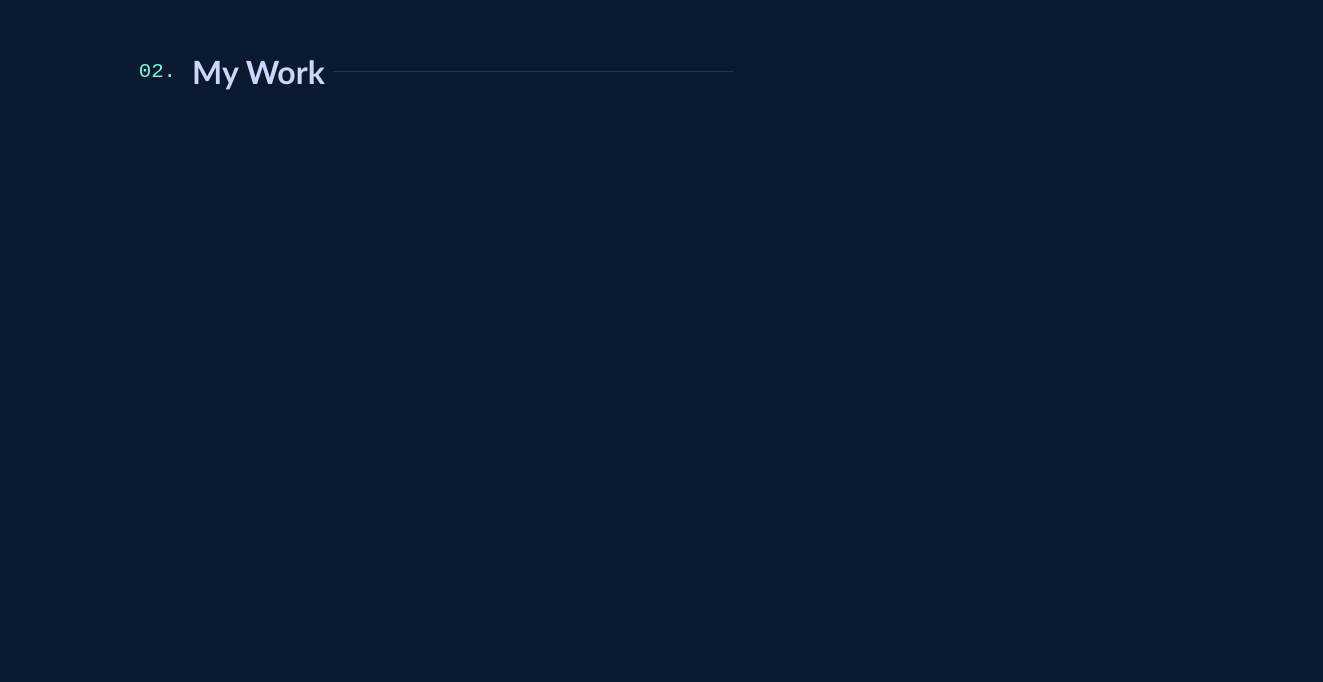
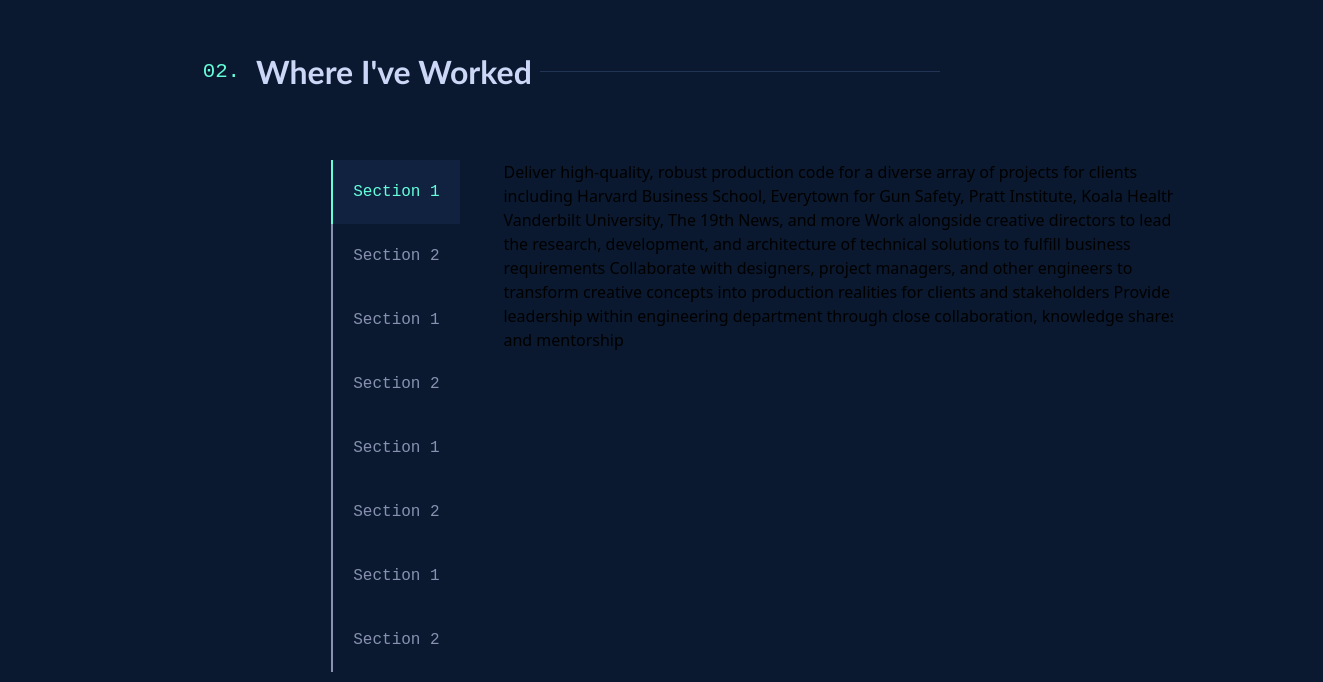
Before and after one commit to Bilal-2/Portfolio, a React (Vite) app: page / in a window 1280 px wide. Shown: the part 1616-2298 px from the top of the page, 1323 px wide, since content can reach past the window. Built offline with nearby package versions, Linux system fonts and the light colour scheme.

Commit message:
Work section (in progress}

```diff
--- /dev/null
+++ b/src/Components/SectionWithContent.jsx
@@ -0,0 +1,52 @@
+import React, { useState } from 'react';
+
+const SectionWithContent = ({ sections }) => {
+    const [activeSection, setActiveSection] = useState(0);
+
+    return (
+        <div className="w-full">
+            <div className="lg:grid lg:grid-cols-5 lg:gap-0 sm:grid sm:grid-cols-5 sm:gap-6 md:grid md:grid-cols-5 md:gap-0">
+                <div className="col-start-1 col-span-1 lg:flex flex-col  items-center justify-center w-3/4 ">
+                    {sections.map((section, index) => (
+                        <button
+                            key={index}
+                            className={`lg:h-[3rem] lg:text-[1rem] sm:h-[4rem] text-center w-full sm:text-[1.3rem] md:h-[4rem] md:text-[1rem]  font-sf-mono hover:bg-LightNavy
+                            ${index === activeSection ? 'text-Green border-l-2 border-Green transition-colors bg-LightNavy' : 'text-Slate border-l-2 border-Slate'}`}
+                            onClick={() => setActiveSection(index)}
+                        >
+                            {section.name}
+                        </button>
+                    ))}
+                </div>
+                <div className="col-start-2 col-span-4 w-full">
+                {sections[activeSection].content}
+            </div>
+            </div>
+
+
+
+            {/* <div className='lg:grid lg:grid-cols-5 lg:gap-6 sm:grid sm:grid-cols-5 sm:gap-6 md:grid md:grid-cols-5 md:gap-6'>
+                <div className=' col-start-1 col-span-1 lg:flex flex-col  items-center justify-center w-full border-l-2 border-Slate'>
+                    <div className='lg:h-[4rem] lg:text-[2rem] lg:text-Slate sm:h-[4rem] text-center w-full sm:text-[2rem] sm:text-Slate md:h-[4rem] md:text-[2rem] md:text-Slate border-l-2 border-Green'>
+                        Name
+                    </div>
+                    <div className='lg:h-[4rem] lg:text-[2rem] lg:text-Slate sm:h-[4rem] text-center w-full sm:text-[2rem] sm:text-Slate md:h-[4rem] md:text-[2rem] md:text-Slate'>
+                        Name
+                    </div>
+                    <div className='lg:h-[4rem] lg:text-[2rem] lg:text-Slate sm:h-[4rem] text-center w-full sm:text-[2rem] sm:text-Slate md:h-[4rem] md:text-[2rem] md:text-Slate'>
+                        Name
+                    </div>
+
+                </div>
+                <div className='col-start-2 col-span-4' >for Details</div>
+
+
+            </div> */}
+
+
+
+        </div>
+    );
+};
+
+export default SectionWithContent;
--- a/src/Components/Work.jsx
+++ /dev/null
@@ -1,20 +0,0 @@
-import React from 'react'
-
-export default function Work() {
-  return (
-    <div className='h-auto sm:h-screen md:h-screen lg:h-screen px-[2rem] '>
-
-      <div className="flex items-center space-x-4">
-        <h1 className="text-[1rem] sm:text-[1.3rem] md:text-[1.3rem] lg:text-[1.3rem] text-Green font-sf-mono">
-          02.
-        </h1>
-        <div className="flex items-center space-x-2"> {/* Wrap the About Me heading and hr in a div */}
-          <h2 className="text-[1.5rem] sm:text-[2rem] md:text-[2rem] lg:text-[2rem] text-LightestSlate font-calibri font-semibold">
-            My Work
-          </h2>
-          <hr className="border-t border-LightestNavy h-[2px]  w-[5rem] md:w-[25rem] sm:w-[25rem] lg:w-[25rem]" /> {/* Adjust width and height as needed */}
-        </div>
-      </div>
-    </div>
-  )
-}
--- /dev/null
+++ b/src/Components/Works.jsx
@@ -0,0 +1,96 @@
+import React, { useState } from 'react'
+import SectionWithContent from './SectionWithContent';
+
+export default function Works() {
+    const sections = [
+        {
+          name: 'Section 1',
+          content: <p>Deliver high-quality, robust production code for a diverse array of projects for clients including Harvard Business School, Everytown for Gun Safety, Pratt Institute, Koala Health, Vanderbilt University, The 19th News, and more
+          Work alongside creative directors to lead the research, development, and architecture of technical solutions to fulfill business requirements
+          Collaborate with designers, project managers, and other engineers to transform creative concepts into production realities for clients and stakeholders
+          Provide leadership within engineering department through close collaboration, knowledge shares, and mentorship</p>,
+        },
+        {
+          name: 'Section 2',
+          content: <p>This is content for Section 2</p>,
+        },
+        {
+            name: 'Section 1',
+            content: <p>Deliver high-quality, robust production code for a diverse array of projects for clients including Harvard Business School, Everytown for Gun Safety, Pratt Institute, Koala Health, Vanderbilt University, The 19th News, and more
+            Work alongside creative directors to lead the research, development, and architecture of technical solutions to fulfill business requirements
+            Collaborate with designers, project managers, and other engineers to transform creative concepts into production realities for clients and stakeholders
+            Provide leadership within engineering department through close collaboration, knowledge shares, and mentorship</p>,
+          },
+          {
+            name: 'Section 2',
+            content: <p>This is content for Section 2</p>,
+          },
+          {
+            name: 'Section 1',
+            content: <p>Deliver high-quality, robust production code for a diverse array of projects for clients including Harvard Business School, Everytown for Gun Safety, Pratt Institute, Koala Health, Vanderbilt University, The 19th News, and more
+            Work alongside creative directors to lead the research, development, and architecture of technical solutions to fulfill business requirements
+            Collaborate with designers, project managers, and other engineers to transform creative concepts into production realities for clients and stakeholders
+            Provide leadership within engineering department through close collaboration, knowledge shares, and mentorship</p>,
+          },
+          {
+            name: 'Section 2',
+            content: <p>This is content for Section 2</p>,
+          },
+          {
+            name: 'Section 1',
+            content: <p>Deliver high-quality, robust production code for a diverse array of projects for clients including Harvard Business School, Everytown for Gun Safety, Pratt Institute, Koala Health, Vanderbilt University, The 19th News, and more
+            Work alongside creative directors to lead the research, development, and architecture of technical solutions to fulfill business requirements
+            Collaborate with designers, project managers, and other engineers to transform creative concepts into production realities for clients and stakeholders
+            Provide leadership within engineering department through close collaboration, knowledge shares, and mentorship</p>,
+          },
+          {
+            name: 'Section 2',
+            content: <p>This is content for Section 2</p>,
+          }
+
+        // Add more sections as needed
+      ];
+    return (
+        <div className='h-auto sm:h-screen md:h-screen lg:h-screen px-[2rem] pl-[6rem] '>
+            <div className=''>
+
+                <div className="flex items-center space-x-4">
+                    <h1 className="text-[1rem] sm:text-[1.3rem] md:text-[1.3rem] lg:text-[1.3rem] text-Green font-sf-mono">
+                        02.
+                    </h1>
+                    <div className="flex items-center space-x-2"> {/* Wrap the About Me heading and hr in a div */}
+                        <h2 className="text-[1.5rem] sm:text-[2rem] md:text-[2rem] lg:text-[2rem] text-LightestSlate font-calibri font-semibold">
+                            Where I've Worked
+                        </h2>
+                        <hr className="border-t border-LightestNavy h-[2px]  w-[5rem] md:w-[25rem] sm:w-[25rem] lg:w-[25rem]" /> {/* Adjust width and height as needed */}
+                    </div>
+                </div>
+            </div>
+
+
+            {/* <div className='lg:grid lg:grid-cols-5 lg:gap-6 sm:grid sm:grid-cols-5 sm:gap-6 md:grid md:grid-cols-5 md:gap-6'>
+                <div className=' col-start-1 col-span-1 lg:flex flex-col  items-center justify-center w-full border-l-2 border-Slate'>
+                    <div className='lg:h-[4rem] lg:text-[2rem] lg:text-Slate sm:h-[4rem] text-center w-full sm:text-[2rem] sm:text-Slate md:h-[4rem] md:text-[2rem] md:text-Slate border-l-2 border-Green'>
+                        Name
+                    </div>
+                    <div className='lg:h-[4rem] lg:text-[2rem] lg:text-Slate sm:h-[4rem] text-center w-full sm:text-[2rem] sm:text-Slate md:h-[4rem] md:text-[2rem] md:text-Slate'>
+                        Name
+                    </div>
+                    <div className='lg:h-[4rem] lg:text-[2rem] lg:text-Slate sm:h-[4rem] text-center w-full sm:text-[2rem] sm:text-Slate md:h-[4rem] md:text-[2rem] md:text-Slate'>
+                        Name
+                    </div>
+
+                </div>
+                <div className='col-start-2 col-span-4' >for Details</div>
+
+
+            </div> */}
+
+            <div className="   px-[8rem] py-[4rem] w-[70rem]">
+                <SectionWithContent sections={sections} />
+            </div>
+
+
+        </div>
+    )
+}
--- a/src/pages/HomePage.jsx
+++ b/src/pages/HomePage.jsx
@@ -1,7 +1,7 @@
 import React from 'react'
 import Hero from '../Components/Hero'
 import About from '../Components/About'
-import Work from '../Components/work'
+import Works from '../Components/Works'
 
 export default function HomePage() {
     return (
@@ -28,8 +28,8 @@ export default function HomePage() {
                 <div className=" col-start-2   col-end-12 ">
                     <Hero />
                     <About />
-                    <Work/>
 
+                    <Works/>
                 </div>
 
 
```
